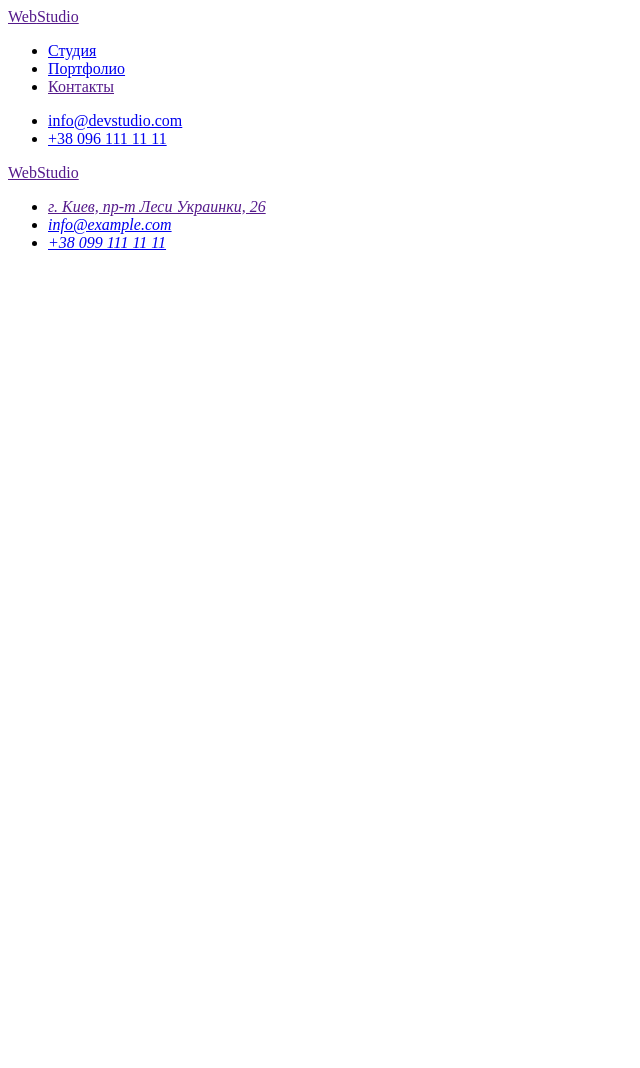
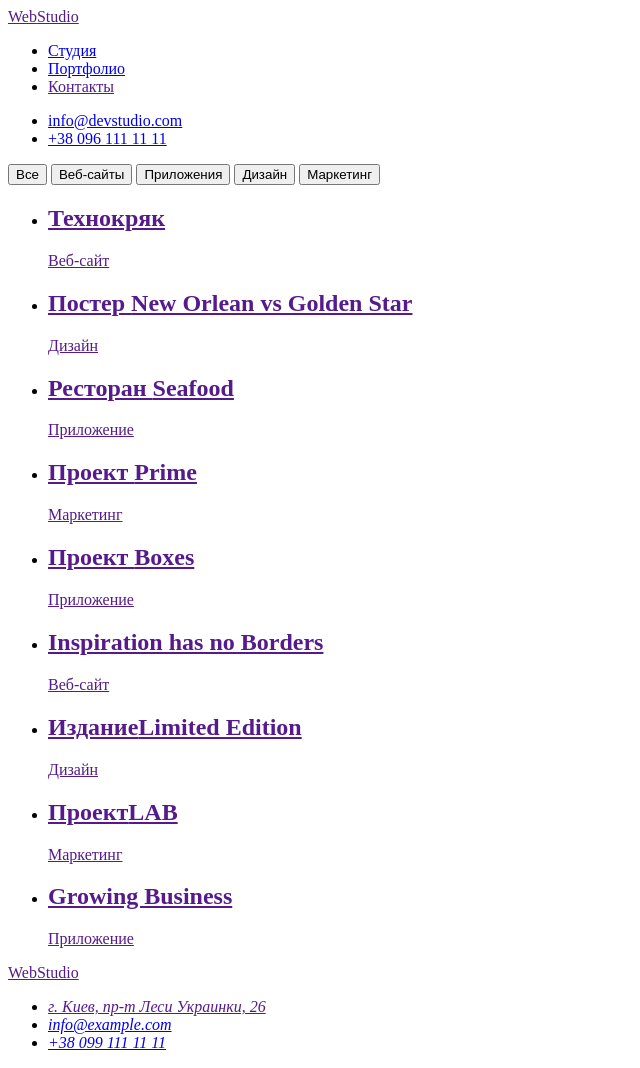
Before and after one commit to OleksiiWhite/goit-markup-hw-02, a plain HTML site: page portfolio.html in a window 1280 px wide. Shown: the whole page, without its empty margins (0-640 px from the left). Before the commit the page ends 800 px from the top, so only its background shows below. Drawn offline with Linux system fonts and the light colour scheme.

Commit message:
розмітка пртфолфіо

```diff
--- a/portfolio.html
+++ b/portfolio.html
@@ -1,10 +1,9 @@
 <!DOCTYPE html>
 <html lang="ru">
-
   <head>
-    <meta charset="UTF-8">
-    <meta http-equiv="X-UA-Compatible" content="IE=edge">
-    <meta name="viewport" content="width=device-width, initial-scale=1.0">
+    <meta charset="UTF-8" />
+    <meta http-equiv="X-UA-Compatible" content="IE=edge" />
+    <meta name="viewport" content="width=device-width, initial-scale=1.0" />
     <title>WebStudio</title>
   </head>
 
@@ -13,9 +12,7 @@
     <header>
       <nav>
         <!--Символ-->
-            <a href="" lang="en">
-                <span class="simbol">Web</span>Studio
-            </a>
+        <a href="" lang="en"> <span class="simbol">Web</span>Studio </a>
         <ul>
           <li><a href="index.html">Студия</a></li>
           <li><a href="portfolio.html">Портфолио</a></li>
@@ -29,17 +26,83 @@
     </header>
     <!--Головна частина сайту-->
     <main>
+      <div>
+        <button type="button">Все</button>
+        <button type="button">Веб-сайты</button>
+        <button type="button">Приложения</button>
+        <button type="button">Дизайн</button>
+        <button type="button">Маркетинг</button>
+      </div>
+      <section>
+        <ul>
+          <li>
+            <a href="">
+              <h2>Технокряк</h2>
+              <p>Веб-сайт</p>
+            </a>
+          </li>
+          <li>
+            <a href="">
+              <h2>Постер <span lang="en">New Orlean vs Golden Star</span></h2>
+              <p>Дизайн</p>
+            </a>
+          </li>
+          <li>
+            <a href="">
+              <h2>Ресторан <span lang="en">Seafood</span></h2>
+              <p>Приложение</p>
+            </a>
+          </li>
+          <li>
+            <a href="">
+              <h2>Проект <span lang="en">Prime</span></h2>
+              <p>Маркетинг</p>
+            </a>
+          </li>
+          <li>
+            <a href="">
+              <h2>Проект <span lang="en">Boxes</span></h2>
+              <p>Приложение</p>
+            </a>
+          </li>
+          <li>
+            <a href="">
+              <h2 lang="en">Inspiration has no Borders</h2>
+              <p>Веб-сайт</p>
+            </a>
+          </li>
+          <li>
+            <a href="">
+              <h2>Издание<span lang="en">Limited Edition</span></h2>
+              <p>Дизайн</p>
+            </a>
+          </li>
+          <li>
+            <a href="">
+              <h2>Проект<span lang="en">LAB</span></h2>
+              <p>Маркетинг</p>
+            </a>
+          </li>
+          <li>
+            <a href="">
+              <h2 lang="en">Growing Business</h2>
+              <p>Приложение</p>
+            </a>
+          </li>
+        </ul>
+      </section>
+    </main>
 
     <!--Футер-->
     <footer>
       <!--Символ-->
-        <a href="" lang="en">
-            <span class="simbol">Web</span>Studio
-        </a>
+      <a href="" lang="en"> <span class="simbol">Web</span>Studio </a>
       <address>
         <ul>
           <li><a href=""> г. Киев, пр-т Леси Украинки, 26 </a></li>
-                <li><a href="mailto:info@example.com" lang="en">info@example.com</a></li>
+          <li>
+            <a href="mailto:info@example.com" lang="en">info@example.com</a>
+          </li>
           <li><a href="tel:+380991111111">+38 099 111 11 11</a></li>
         </ul>
       </address>
```
Lines whose indentation alone changed are shown as unchanged.
